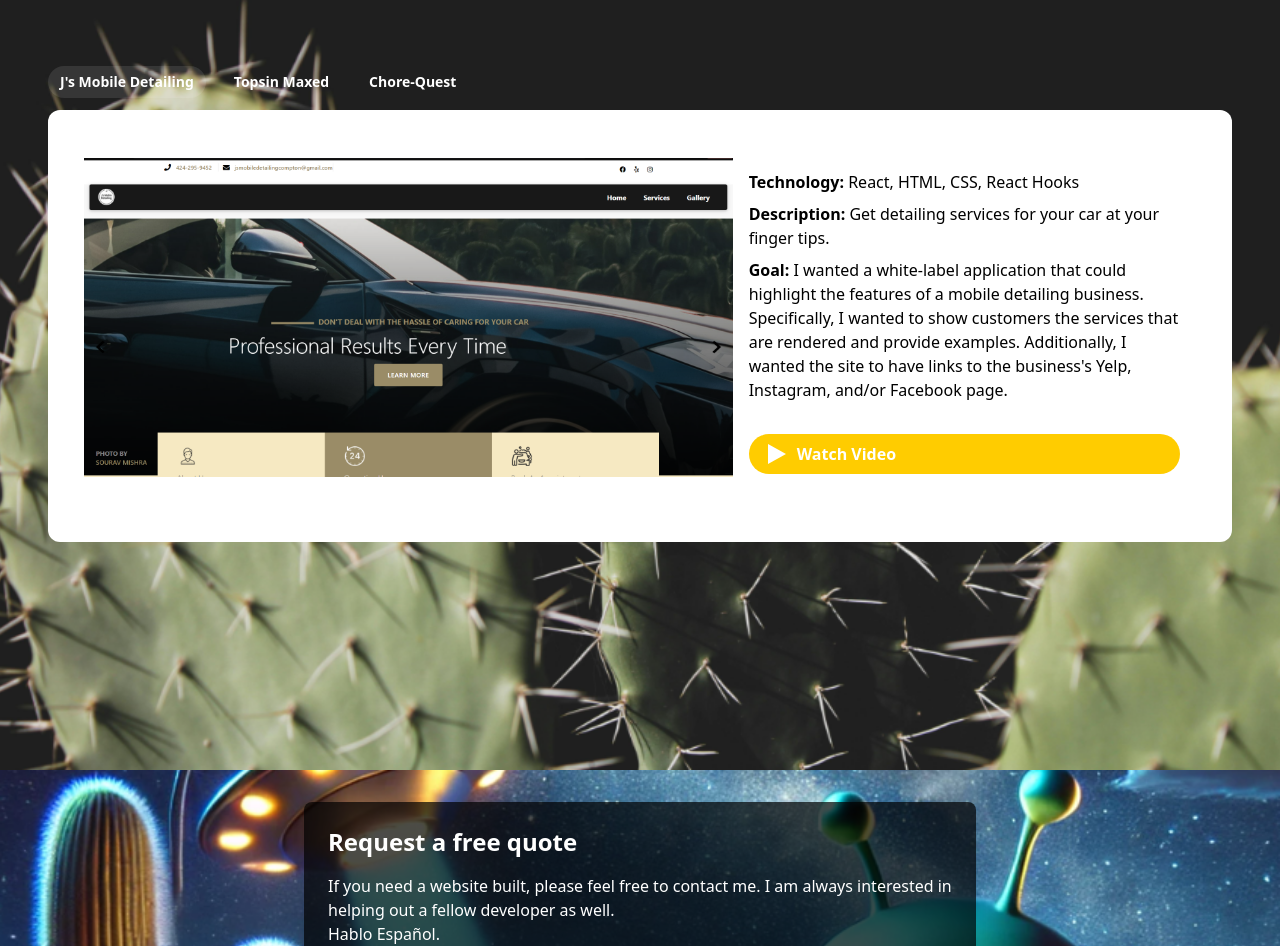
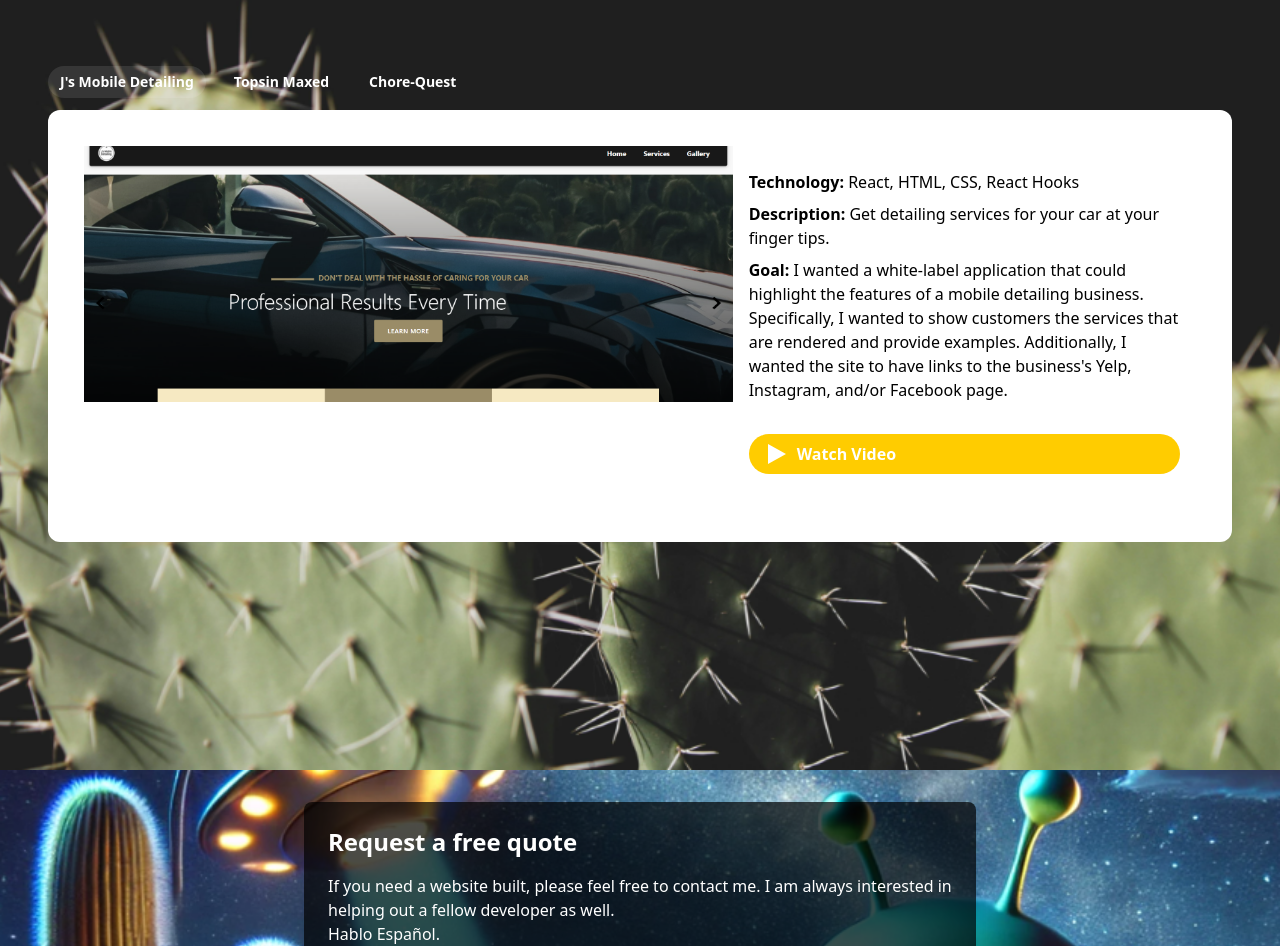
Before and after one commit to cjara002/cj-portfolio, a React (Vite) app: page / in a window 1280 px wide. Shown: the part 2403-3349 px from the top of the page. Built offline with nearby package versions, Linux system fonts and the light colour scheme.

Commit message:
Worked on Projects. Need to commit time to make videos on projects

```diff
--- a/src/components/Button/SocialMediaButton.tsx
+++ b/src/components/Button/SocialMediaButton.tsx
@@ -1,6 +1,3 @@
-// import React from 'react';
-
-// const SocialMediaButton: React.FC = (props: any) => {
 const SocialMediaButton = (props: any) => {
   return (
       <a
--- a/src/components/Projects/Projects.tsx
+++ b/src/components/Projects/Projects.tsx
@@ -25,10 +25,10 @@ const Projects = () => {
                       <div className="w-full">
                         <div className="card p-6">
                           <div className="flex flex-wrap">
-                            <div className="hidden sm:block w-7/12">
+                            <div className="hidden sm:block w-7/12 h-64 overflow-hidden">
                               <img
                                 src={image}
-                                className="object-contain w-full h-full"
+                                className="object-cover w-full h-full"
                                 alt="Project Example"
                               />
                             </div>
```
